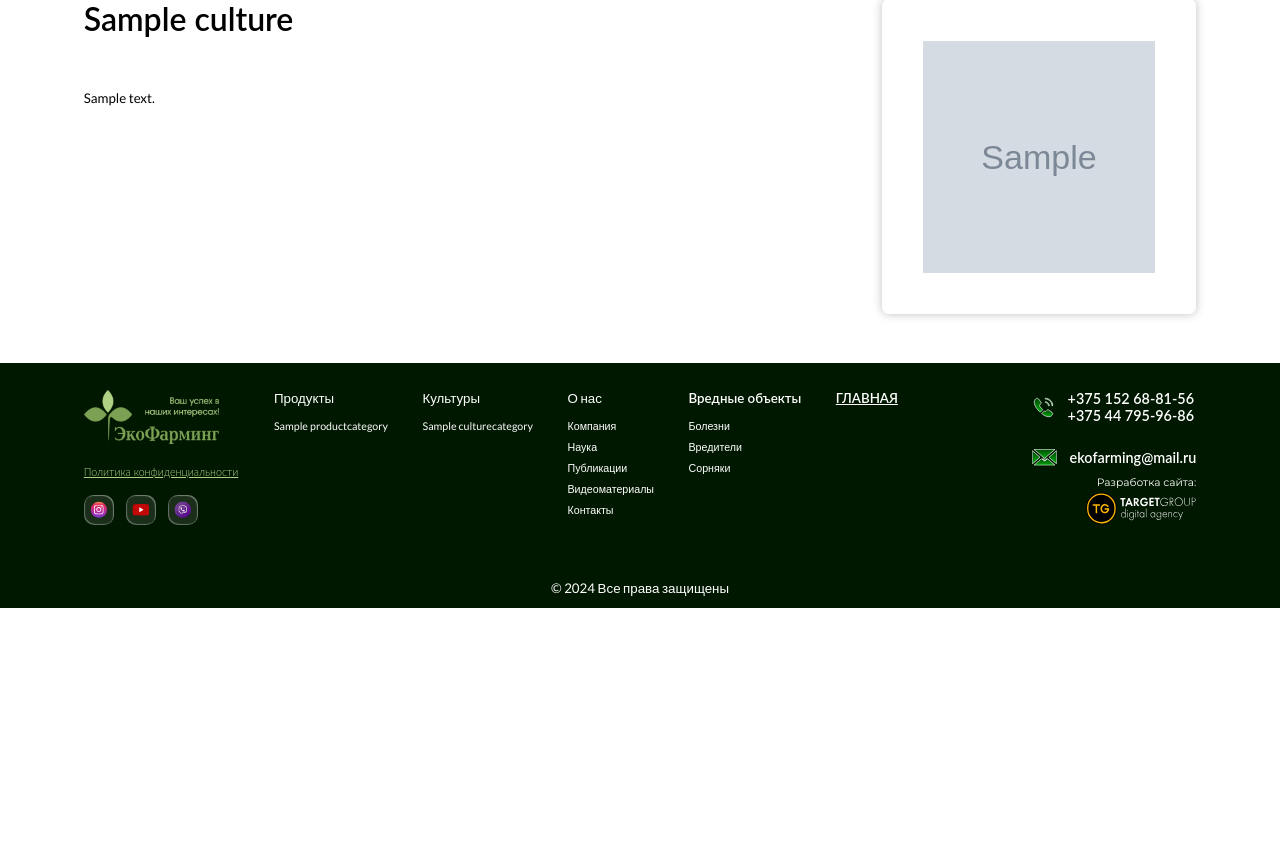
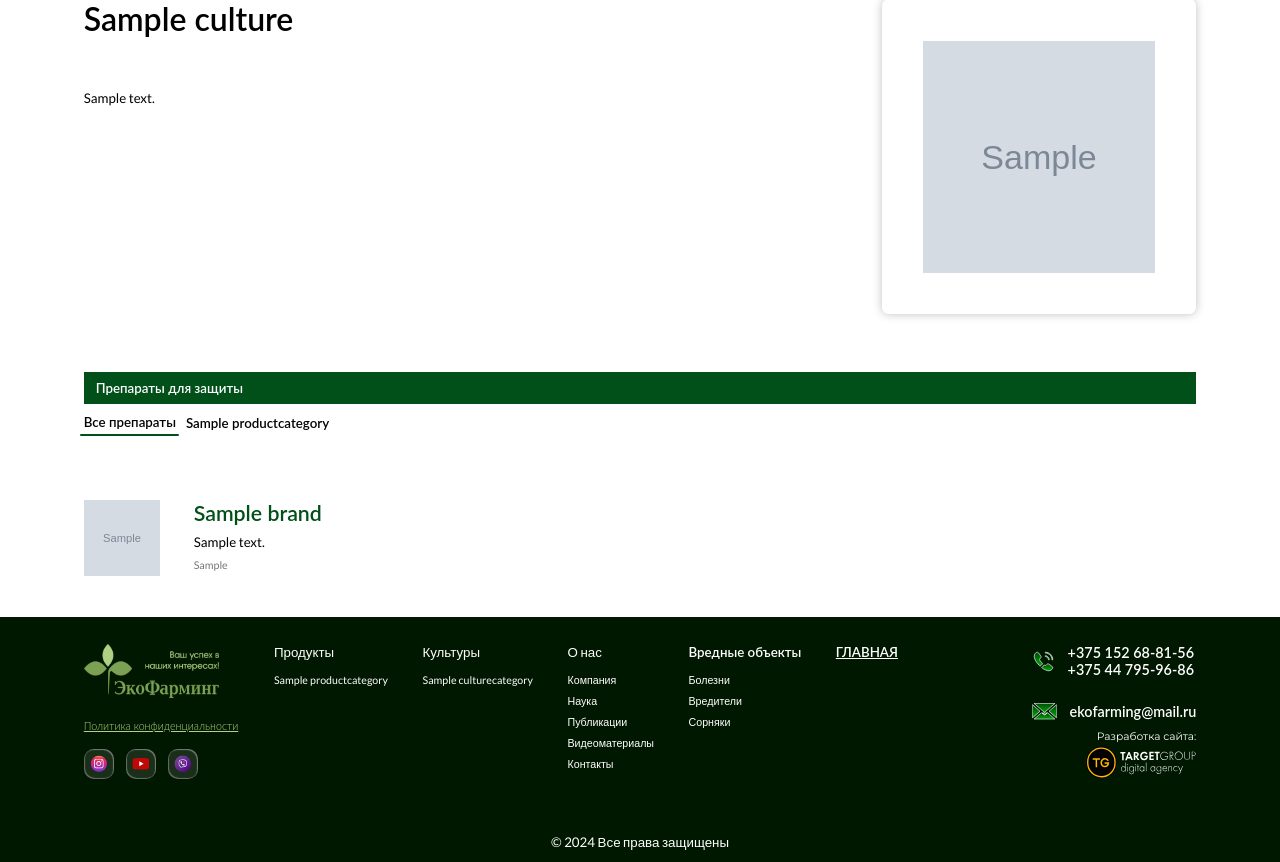
Before and after one commit to SterrenHeer/EcoFarmingDjango, a Django app: a page that uses eco_farming/templates/culture_page.html in a window 1280 px wide. Shown: the part 559-1421 px from the top of the page. Before the commit the page ends 1167 px from the top, so only its background shows below. Run offline with Django 5.2, Linux system fonts and the light colour scheme; tables that the repository leaves empty hold one stand-in row (values such as "Sample post"); grey boxes marked "Sample" are stand-in pictures; some web fonts are replaced.

Commit message:
refine product  relations with cultures and harmful items in db

```diff
--- a/eco_farming/models.py
+++ b/eco_farming/models.py
@@ -127,8 +127,8 @@ class Harmful(models.Model):
     subtype = models.CharField("Подтип", max_length=100)
     bio_group = models.CharField("Биологическая группа", max_length=100)
     biology = models.TextField("Биология", max_length=400)
-    product_category = models.ForeignKey(ProductCategory, on_delete=models.CASCADE, verbose_name="Продукт")
     category = models.ForeignKey(HarmfulCategory, on_delete=models.CASCADE, verbose_name="Категория")
+    brand = models.ManyToManyField('Brand', verbose_name="Продукты (опционально)", blank=True)
 
     class Meta:
         verbose_name = 'вредный объект'
@@ -159,6 +159,7 @@ class CultureCategory(models.Model):
     image = models.ImageField("Изображение", upload_to='culture_categories')
     icon = models.ImageField("Иконка", upload_to='culture_categories')
     description = models.TextField("Описание")
+    brand = models.ManyToManyField('Brand', verbose_name="Продукты (опционально)", blank=True)
 
     class Meta:
         verbose_name = 'категория культур'
@@ -177,6 +178,7 @@ class Culture(models.Model):
     image = models.ImageField("Изображение", upload_to='culture_items')
     description = models.TextField("Описание")
     category = models.ForeignKey(CultureCategory, on_delete=models.CASCADE, verbose_name="Категория")
+    brand = models.ManyToManyField('Brand', verbose_name="Продукты (опционально)", blank=True)
 
     class Meta:
         verbose_name = 'культура'
@@ -187,18 +189,6 @@ class Culture(models.Model):
 
     def get_absolute_url(self):
         return reverse('culture_details', args=[str(self.category.slug), str(self.slug), str(self.id)])
-
-
-class CultureBrands(models.Model):
-    category = models.ForeignKey(CultureCategory, on_delete=models.CASCADE, verbose_name="Культура")
-    brand = models.ForeignKey(Brand, on_delete=models.CASCADE, verbose_name="Препарат")
-
-    class Meta:
-        verbose_name = 'препарат для категории культур'
-        verbose_name_plural = 'Препараты для категории культур'
-
-    def __str__(self):
-        return self.brand.title
 
 
 class PublicationCategory(models.Model):
--- a/eco_farming/templates/culture_page.html
+++ b/eco_farming/templates/culture_page.html
@@ -19,6 +19,47 @@
     <div class="container">
         <div class="title title_48 semi-bold">{{ culture.title }}</div>
         <div class="culture_text small title title_20">{{ culture.description }}</div>
+        {% if categories %}
+        <div class="title title_20 semi-bold head">Препараты для защиты</div>
+        <div class="culture_headers">
+            <div class="culture_header title title_20 semi-bold">Все препараты</div>
+            {% for category in categories %}
+                <div class="culture_header title title_20 semi-bold">{{ category }}</div>
+            {% endfor %}
+        </div>
+        <div class="culture_tab">
+            <div class="culture_tab_wrapper">
+                {% for brand in culture.brand.all %}
+                    <div class="culture_tab_item" onclick="location='{{ brand.get_absolute_url }}'">
+                        <img src="{{ brand.image.url }}" alt="brand">
+                        <div class="culture_tab_content">
+                            <div class="title title_32 semi-bold">{{ brand.title }}</div>
+                            <div class="title title_20 regular">{{ brand.description }}</div>
+                            <div class="title regular">{{ brand.substance }}</div>
+                        </div>
+                    </div>
+                {% endfor %}
+            </div>
+        </div>
+        {% for category in categories %}
+            <div class="culture_tab">
+                <div class="culture_tab_wrapper">
+                    {% for brand in culture.brand.all %}
+                        {% if category == brand.product_category.title %}
+                        <div class="culture_tab_item" onclick="location='{{ brand.get_absolute_url }}'">
+                            <img src="{{ brand.image.url }}" alt="brand">
+                            <div class="culture_tab_content">
+                                <div class="title title_32 semi-bold">{{ brand.title }}</div>
+                                <div class="title title_20 regular">{{ brand.description }}</div>
+                                <div class="title regular">{{ brand.substance }}</div>
+                            </div>
+                        </div>
+                        {% endif %}
+                    {% endfor %}
+                </div>
+            </div>
+        {% endfor %}
+        {% endif %}
         <div class="culture_icon big">
             <img src="{{ culture.category.icon.url }}" alt="icon">
         </div>
--- a/eco_farming/templates/harmful_list.html
+++ b/eco_farming/templates/harmful_list.html
@@ -22,19 +22,17 @@
                 <div class="title title_48 semi-bold">{{ type }}</div>
                 {% if categories %}
                     {% for category in categories %}
+                        {% if category.get_items %}
                         <div class="title title_32 bold">
                             {{ category.title }}
                             <img class="mobile" src="{% static 'icons/product_drop.svg' %}" alt="drop">
                         </div>
                         <div class="weeds_links">
-                        {% if category.get_items %}
                         {% for item in category.get_items %}
                             <a href="{{ item.get_absolute_url }}" class="title title_20 medium">{{ item }}</a>
                         {% endfor %}
-                        {% else %}
-                        <div class="title title_20 regular">Нет записей</div>
+                        </div>
                         {% endif %}
-                        </div>
                     {% endfor %}
                 {% endif %}
             </div>
--- a/eco_farming/templates/harmful_page.html
+++ b/eco_farming/templates/harmful_page.html
@@ -76,6 +76,7 @@
                         </div>
                     </div>
                 </div>
+                {% if brands %}
                 <div class="weeds_medication">
                     <div class="title title_20 semi-bold head">Препараты для защиты</div>
                     <div class="weeds_medication_wrapper">
@@ -118,6 +119,7 @@
                         {% endif %}
                     </div>
                 </div>
+                {% endif %}
             </div>
         </div>
     </div>
--- a/eco_farming/views.py
+++ b/eco_farming/views.py
@@ -158,7 +158,7 @@ class HarmfulDetailView(DetailView):
         return context
 
     def get_brands(self):
-        queryset = self.object.product_category.brand_set.all()
+        queryset = self.object.brand.all()
         paginator = Paginator(queryset, 8)
         page = self.request.GET.get('page')
         brands = paginator.get_page(page)
@@ -197,9 +197,7 @@ class CultureCategoryDetailView(DetailView):
 
     def get_context_data(self, *args, **kwargs):
         context = super().get_context_data(*args, **kwargs)
-        context['brands'] = self.object.culturebrands_set.all()
-        context['categories'] = self.object.culturebrands_set.all().values_list('brand__product_category__title',
-                                                                                flat=True).distinct()
+        context['categories'] = self.object.brand.all().values_list('product_category__title', flat=True).distinct()
         context['type'] = CultureCategory.objects.get(slug=self.kwargs['type']).title
         return context
 
@@ -210,6 +208,7 @@ class CultureDetailView(DetailView):
 
     def get_context_data(self, *args, **kwargs):
         context = super().get_context_data(*args, **kwargs)
+        context['categories'] = self.object.brand.all().values_list('product_category__title', flat=True).distinct()
         context['type'] = Culture.objects.get(slug=self.kwargs['title']).title
         return context
 
```
Also changed, not shown: eco_farming/admin.py (+4 -9 lines), eco_farming/templates/cultures_category_page.html (+15 -13 lines), eco_farming/migrations/0038_culture_brand_culturecategory_brand_and_more.py (added), eco_farming/migrations/0039_remove_harmful_product_category_harmful_brand.py (added).
